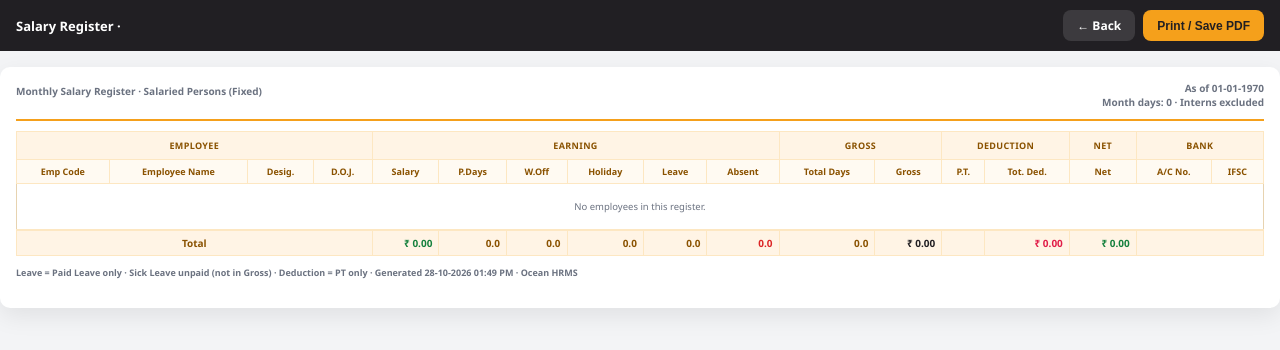
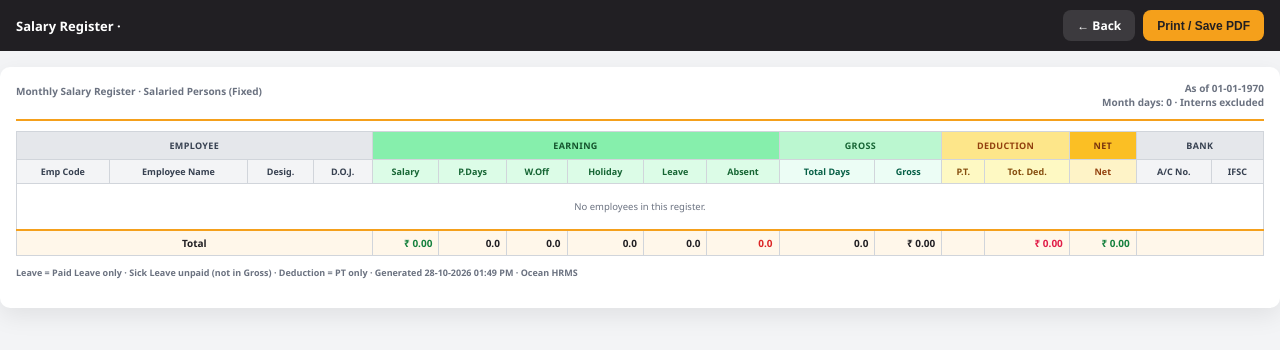
Before and after one commit to SagarTuver7819/ocean-hrms, a PHP site: the page made by resources/views/hr/salary/register-pdf.php in a window 1280 px wide. Shown: the top 350 px of the page. Run offline with PHP 8.4, Linux system fonts and the light colour scheme; the template is opened without the code that fills it, so the values that code supplies are empty; some libraries are stand-ins or nearby versions.

Commit message:
Refactor Salary Register Filter and Table Layout
Revamp the salary register view by updating the filter section with a new card layout for improved usability. Enhance the month selection interface and include clearer labeling for the "Include Interns" option. Adjust table header classes for better styling consistency and clarity in salary details presentation. Ensure the layout is more user-friendly and visually appealing.

```diff
--- a/resources/views/hr/salary/register-pdf.php
+++ b/resources/views/hr/salary/register-pdf.php
@@ -15,13 +15,20 @@ $company = $company ?? 'Ocean Infotech';
     :root {
       --brand: #F5A01B;
       --ink: #211F23;
-      --peach: #fff4e5;
-      --peach-deep: #fde7c2;
-      --brown: #8a5200;
       --green: #15803d;
       --red: #dc2626;
       --ded: #e11d48;
-      --line: #e7d3b0;
+      --line: #d1d5db;
+      --earn: #86efac;
+      --earn-soft: #dcfce7;
+      --gross: #bbf7d0;
+      --gross-soft: #ecfdf5;
+      --ded-bg: #fde68a;
+      --ded-soft: #fef9c3;
+      --net-bg: #fbbf24;
+      --net-soft: #fef3c7;
+      --info: #e5e7eb;
+      --info-soft: #f3f4f6;
     }
     * { box-sizing: border-box; }
     body { margin: 0; font-family: "Segoe UI", system-ui, sans-serif; color: var(--ink); font-size: 10px; background: #f3f4f6; }
@@ -51,15 +58,23 @@ $company = $company ?? 'Ocean Infotech';
     th, td { border: 1px solid var(--line); padding: 5px 6px; vertical-align: middle; }
     thead .g th {
       text-align: center; font-size: 9px; text-transform: uppercase; letter-spacing: .04em;
-      font-weight: 800; background: var(--peach) !important; color: var(--brown) !important;
-      border-color: var(--peach-deep); padding: 7px 6px;
+      font-weight: 800; padding: 7px 6px;
     }
-    thead .c th {
-      background: #fffaf2 !important; color: var(--brown) !important;
-      font-size: 9px; font-weight: 800; white-space: nowrap; border-color: var(--peach-deep);
-    }
+    .g-info { background: var(--info) !important; color: #374151 !important; }
+    .g-earn { background: var(--earn) !important; color: #14532d !important; }
+    .g-gross { background: var(--gross) !important; color: #166534 !important; }
+    .g-ded { background: var(--ded-bg) !important; color: #92400e !important; }
+    .g-net { background: var(--net-bg) !important; color: #78350f !important; }
+    .g-bank { background: var(--info) !important; color: #374151 !important; }
+    thead .c th { font-size: 9px; font-weight: 800; white-space: nowrap; }
+    .c-info { background: var(--info-soft) !important; color: #374151 !important; }
+    .c-earn { background: var(--earn-soft) !important; color: #166534 !important; }
+    .c-gross { background: var(--gross-soft) !important; color: #065f46 !important; }
+    .c-ded { background: var(--ded-soft) !important; color: #854d0e !important; }
+    .c-net { background: var(--net-soft) !important; color: #92400e !important; }
+    .c-bank { background: var(--info-soft) !important; color: #374151 !important; }
     tbody td { font-size: 9.5px; background: #fff; }
-    tbody tr:nth-child(even) td { background: #fffcf7; }
+    tbody tr:nth-child(even) td { background: #fafafa; }
     .r { text-align: right; white-space: nowrap; }
     .c { text-align: center; }
     .name { font-weight: 800; color: var(--ink); }
@@ -70,11 +85,11 @@ $company = $company ?? 'Ocean Infotech';
     .v-ded { color: var(--ded) !important; font-weight: 700; }
     .pt-box {
       display: inline-block; min-width: 42px; padding: 2px 6px; border-radius: 6px;
-      background: #fff7ea; border: 1px solid #fde7c2; color: var(--brown); font-weight: 800; text-align: right;
+      background: #fffbeb; border: 1px solid #fde68a; color: #92400e; font-weight: 800; text-align: right;
     }
     tfoot th {
-      background: var(--peach) !important; color: var(--brown) !important; font-weight: 800;
-      border-top: 2px solid var(--brand); border-color: var(--peach-deep);
+      background: #fff7ea !important; color: var(--ink) !important; font-weight: 800;
+      border-top: 2px solid var(--brand);
     }
     .note { margin-top: 10px; color: #6b7280; font-size: 9px; font-weight: 600; }
     @page { size: A4 landscape; margin: 8mm; }
@@ -82,7 +97,9 @@ $company = $company ?? 'Ocean Infotech';
       body { background: #fff; -webkit-print-color-adjust: exact; print-color-adjust: exact; }
       .toolbar { display: none !important; }
       .sheet { margin: 0; box-shadow: none; border-radius: 0; max-width: none; padding: 0; }
-      thead .g th, thead .c th, tfoot th, tbody tr:nth-child(even) td, .pt-box {
+      thead .g th, thead .c th, tfoot th, tbody tr:nth-child(even) td, .pt-box,
+      .g-info, .g-earn, .g-gross, .g-ded, .g-net, .g-bank,
+      .c-info, .c-earn, .c-gross, .c-ded, .c-net, .c-bank {
         -webkit-print-color-adjust: exact; print-color-adjust: exact;
       }
     }
@@ -115,31 +132,31 @@ $company = $company ?? 'Ocean Infotech';
   <table>
     <thead>
       <tr class="g">
-        <th colspan="4">Employee</th>
-        <th colspan="6">Earning</th>
-        <th colspan="2">Gross</th>
-        <th colspan="2">Deduction</th>
-        <th>Net</th>
-        <th colspan="2">Bank</th>
+        <th colspan="4" class="g-info">Employee</th>
+        <th colspan="6" class="g-earn">Earning</th>
+        <th colspan="2" class="g-gross">Gross</th>
+        <th colspan="2" class="g-ded">Deduction</th>
+        <th class="g-net">Net</th>
+        <th colspan="2" class="g-bank">Bank</th>
       </tr>
       <tr class="c">
-        <th>Emp Code</th>
-        <th>Employee Name</th>
-        <th>Desig.</th>
-        <th>D.O.J.</th>
-        <th>Salary</th>
-        <th>P.Days</th>
-        <th>W.Off</th>
-        <th>Holiday</th>
-        <th>Leave</th>
-        <th>Absent</th>
-        <th>Total Days</th>
-        <th>Gross</th>
-        <th>P.T.</th>
-        <th>Tot. Ded.</th>
-        <th>Net</th>
-        <th>A/C No.</th>
-        <th>IFSC</th>
+        <th class="c-info">Emp Code</th>
+        <th class="c-info">Employee Name</th>
+        <th class="c-info">Desig.</th>
+        <th class="c-info">D.O.J.</th>
+        <th class="c-earn">Salary</th>
+        <th class="c-earn">P.Days</th>
+        <th class="c-earn">W.Off</th>
+        <th class="c-earn">Holiday</th>
+        <th class="c-earn">Leave</th>
+        <th class="c-earn">Absent</th>
+        <th class="c-gross">Total Days</th>
+        <th class="c-gross">Gross</th>
+        <th class="c-ded">P.T.</th>
+        <th class="c-ded">Tot. Ded.</th>
+        <th class="c-net">Net</th>
+        <th class="c-bank">A/C No.</th>
+        <th class="c-bank">IFSC</th>
       </tr>
     </thead>
     <tbody>
```
Also changed, not shown: resources/views/hr/salary/register.php (+142 -56 lines).
